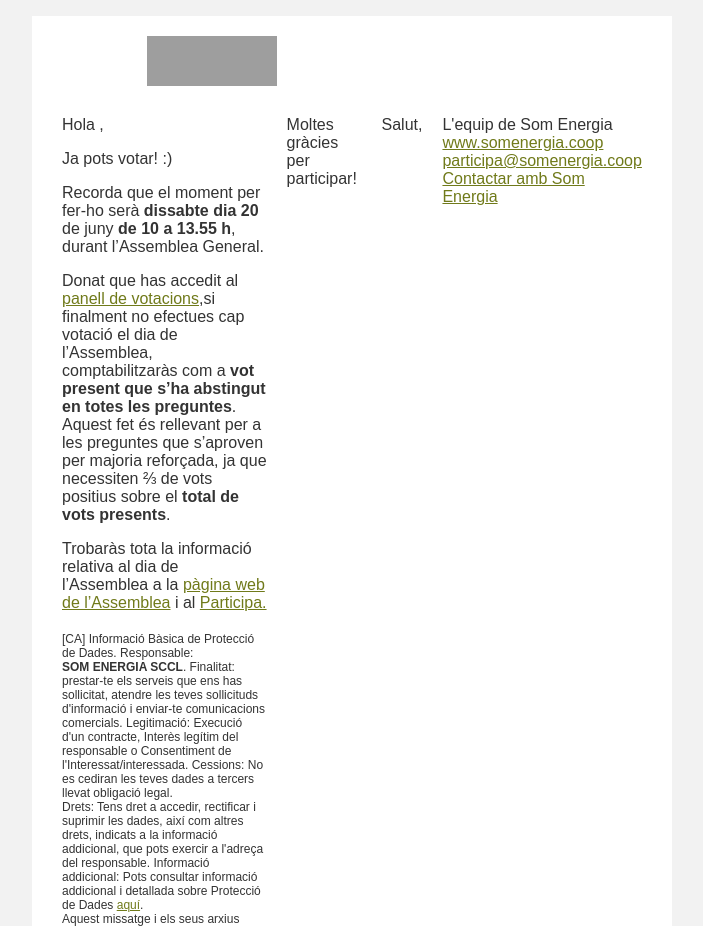
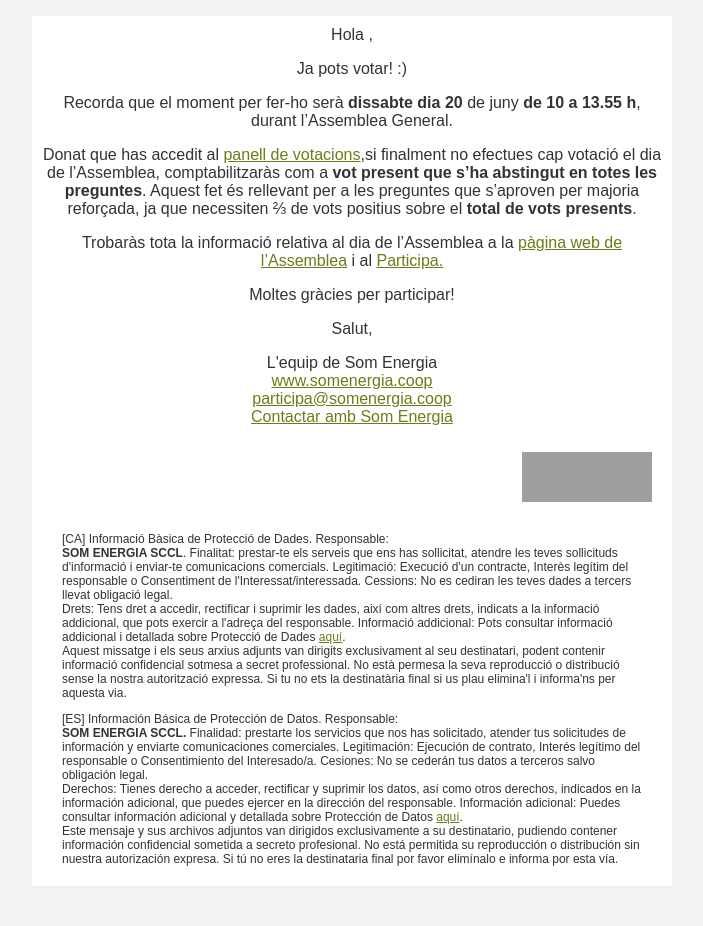
Before and after one commit to Som-Energia/som-cas, a Django app: template som_cas/templates/som_cas/mail_confirmation.html in a window 1280 px wide. Shown: the top 926 px of the page, without its empty margins (288-991 px from the left). After the commit the page ends 886 px from the top, so only its background shows below. Run offline with Django 3.2, Linux system fonts and the light colour scheme; the template is opened without the code that fills it, so the values that code supplies are empty; grey boxes are pictures that could not be loaded.

Commit message:
fix tempalte

```diff
--- a/som_cas/templates/som_cas/mail_confirmation.html
+++ b/som_cas/templates/som_cas/mail_confirmation.html
@@ -18,27 +18,26 @@
                             <img src="{% if LANGUAGE_CODE == 'ca' %} https://www.somenergia.coop/wp-content/uploads/2020/05/som-assemblea-2020.png {% else %} https://www.somenergia.coop/wp-content/uploads/2020/05/som-assemblea-2020-es.png {% endif %}" width="130" height="50" style="margin:0; padding:0; border:none; display:block;" border="0" alt="{% trans "logo de la asamblea 2020" %}">
                           </td>
                     </tr>
-                    <tr>
-                        <td align="left" valign="top" style="padding:10px; color: #333333;">
+                    <tr align="left" valign="top" style="padding:10px; color: #333333;">
                       <p>{% trans "Hola"%}  {{user.first_name}}, </p>
                       <p>{% trans "Ja pots votar! :)" %}</p>
                       <p>{% trans "Recorda que el moment per fer-ho serà <b>dissabte dia 20</b> de juny <b>de 10 a 13.55 h</b>, durant l’Assemblea General" %}.</p>
                       <p>{% trans "Donat que has accedit al" %} <a href="{{ assembly_link }}" target="_blank" style="color:#707a1a; text-decoration:underline;" rel="noopener noreferrer">{% trans "panell de votacions" %}</a>,{% trans "si finalment no efectues cap votació el dia de l’Assemblea, comptabilitzaràs com a <b>vot present que s’ha abstingut en totes les preguntes</b>. Aquest fet és rellevant per a les preguntes que s’aproven per majoria reforçada, ja que necessiten ⅔ de vots positius sobre el <b>total de vots presents</b>." %}</p>
                       <p>{% trans "Trobaràs tota la informació relativa al dia de l’Assemblea a la "%} <a href="{{ assembly_link }}" target="_blank" style="color:#707a1a; text-decoration:underline;" rel="noopener noreferrer">{% trans "pàgina web de l’Assemblea" %}</a> {% trans "i al" %} <a href="https://participa.somenergia.coop?locale={{ LANGUAGE_CODE }}" target="_blank" style="color:#707a1a; text-decoration:underline;" rel="noopener noreferrer">Participa.</a></p>
-                        </td>
-                        <td align="left" valign="top" style="padding:10px; color: #333333;">
+                    </tr>
+                    <tr align="left" valign="top" style="padding:10px; color: #333333;">
                             <p>{{ thanks }}</p>
-                        </td>
-                        <td align="left" valign="top" style="padding:10px; color: #333333;">
+                    </tr>
+                    <tr align="left" valign="top" style="padding:10px; color: #333333;">
                       <p>{% trans "Salut,"%}</p>
-                        </td>
-                        <td align="left" valign="top" style="padding:10px; color: #333333;">
-                            <p>{% trans "L'equip de Som Energia"%}<br>
+                    </tr>
+                    <tr align="left" valign="top" style="padding:10px; color: #333333;">
+                      <p>
+                        {% trans "L'equip de Som Energia"%}<br>
                         <a href="https://www.somenergia.coop/ca" target="_blank" style="color:#707a1a; text-decoration:underline;" rel="noopener noreferrer">www.somenergia.coop</a><br>
                         <a href="mailto:participa@somenergia.coop" target="_blank" style="color:#707a1a; text-decoration:underline;" rel="noopener noreferrer">participa@somenergia.coop</a><br>
                         <a href="https://ca.support.somenergia.coop/article/470-com-puc-contactar-amb-la-cooperativa-mail-telefon-etc" style="color:#707a1a; text-decoration:underline;" target="_blank" rel="noopener noreferrer">Contactar amb Som Energia</a>
                       </p>
-                        </td>
                     </tr>
                     <tr>
                         <td align="left" valign="top" style="padding:10px; color: #333333; font-size: 12px;">
```
Lines whose indentation alone changed are shown as unchanged.
